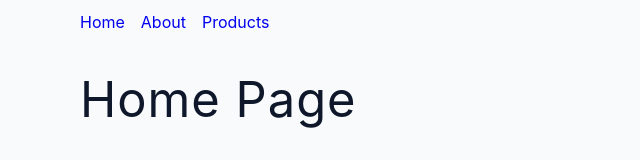
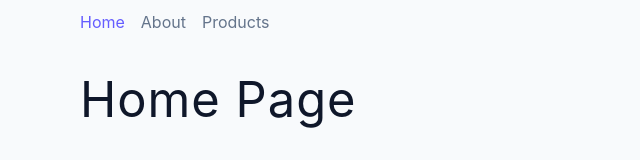
Before and after one commit to ramthenmala/React-Router-V6, a React (Create React App) app: page / in a window 1280 px wide. Shown: the top 160 px of the page, without its empty margins (0-640 px from the left). Built offline with nearby package versions, Linux system fonts and the light colour scheme.

Commit message:
styled nav bar

```diff
--- a/src/components/Navbar.js
+++ b/src/components/Navbar.js
@@ -1,11 +1,11 @@
-import { Link } from 'react-router-dom';
+import { NavLink } from 'react-router-dom';
 
 const Navbar = () => {
   return (
     <nav className="navbar">
-      <Link to="/">Home</Link>
-      <Link to="/about">About</Link>
-      <Link to="/products">Products</Link>
+      <NavLink to="/" className={({isActive}) => isActive ? 'active link' : 'link'}>Home</NavLink>
+      <NavLink to="/about" className={({isActive}) => isActive ? 'active link' : 'link'}>About</NavLink>
+      <NavLink to="/products" className={({isActive}) => isActive ? 'active link' : 'link'}>Products</NavLink>
     </nav>
   );
 };
--- a/src/pages/SharedLayout.js
+++ b/src/pages/SharedLayout.js
@@ -5,7 +5,7 @@ const SharedLayout = () => {
   return (
     <>
       <Navbar />
-        <Outlet />
+      <Outlet />
     </>
   );
 };
```
